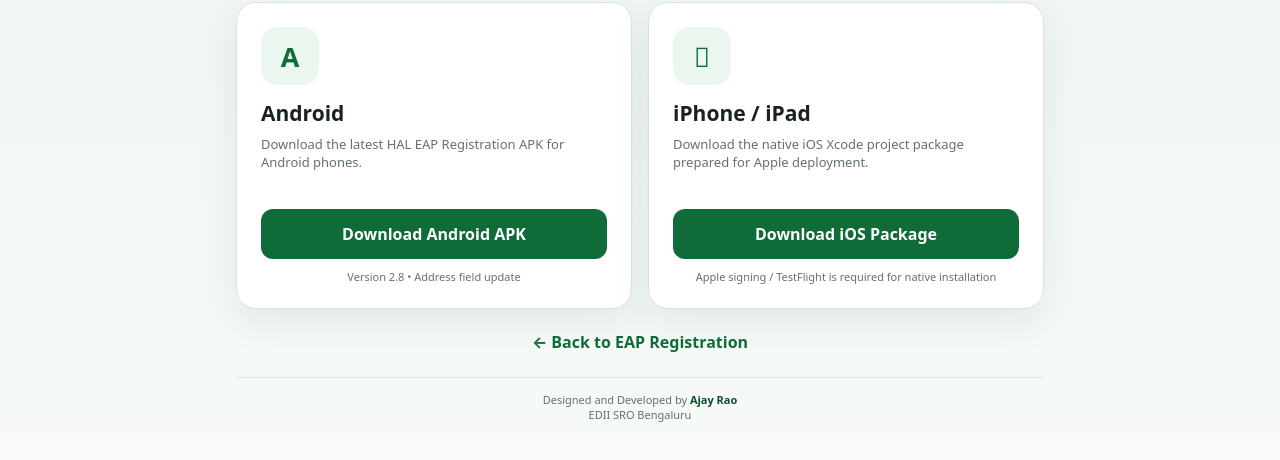
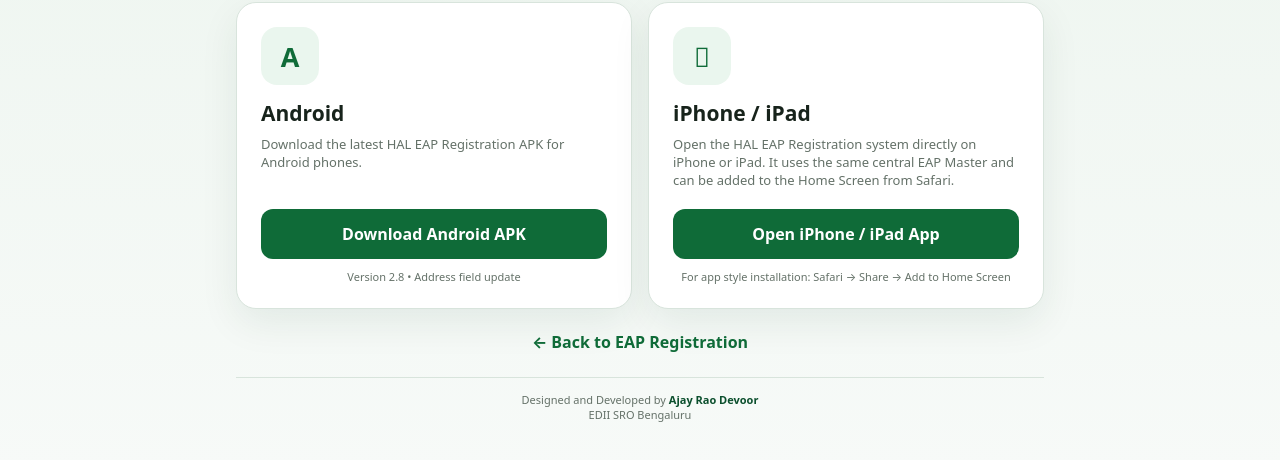
Before and after one commit to 36kuberanenterprises-tech/OptionBuyerAndroid, a website: page eapweb/public/install.html in a window 1280 px wide. Shown: the part 178-638 px from the top of the page. Drawn offline with Linux system fonts and the light colour scheme.

Commit message:
Use direct iOS app link and full designer name

```diff
--- a/eapweb/public/install.html
+++ b/eapweb/public/install.html
@@ -42,13 +42,13 @@
       <section class="card">
         <div class="icon"></div>
         <h2>iPhone / iPad</h2>
-        <p>Download the native iOS Xcode project package prepared for Apple deployment.</p>
-        <a class="btn" href="/downloads/HAL_EAP_Registration_iOS_Source_v1_0.zip" download>Download iOS Package</a>
-        <div class="note">Apple signing / TestFlight is required for native installation</div>
+        <p>Open the HAL EAP Registration system directly on iPhone or iPad. It uses the same central EAP Master and can be added to the Home Screen from Safari.</p>
+        <a class="btn" href="/?platform=ios">Open iPhone / iPad App</a>
+        <div class="note">For app style installation: Safari → Share → Add to Home Screen</div>
       </section>
     </div>
 
-    <a class="back" href="/">← Back to EAP Registration</a><div style="margin:24px auto 0;padding-top:14px;border-top:1px solid var(--line);text-align:center;color:var(--muted);font-size:11px">Designed and Developed by <b style="color:var(--gd)">Ajay Rao</b><br>EDII SRO Bengaluru</div>
+    <a class="back" href="/">← Back to EAP Registration</a><div style="margin:24px auto 0;padding-top:14px;border-top:1px solid var(--line);text-align:center;color:var(--muted);font-size:11px">Designed and Developed by <b style="color:var(--gd)">Ajay Rao Devoor</b><br>EDII SRO Bengaluru</div>
   </main>
 </body>
 </html>
```
